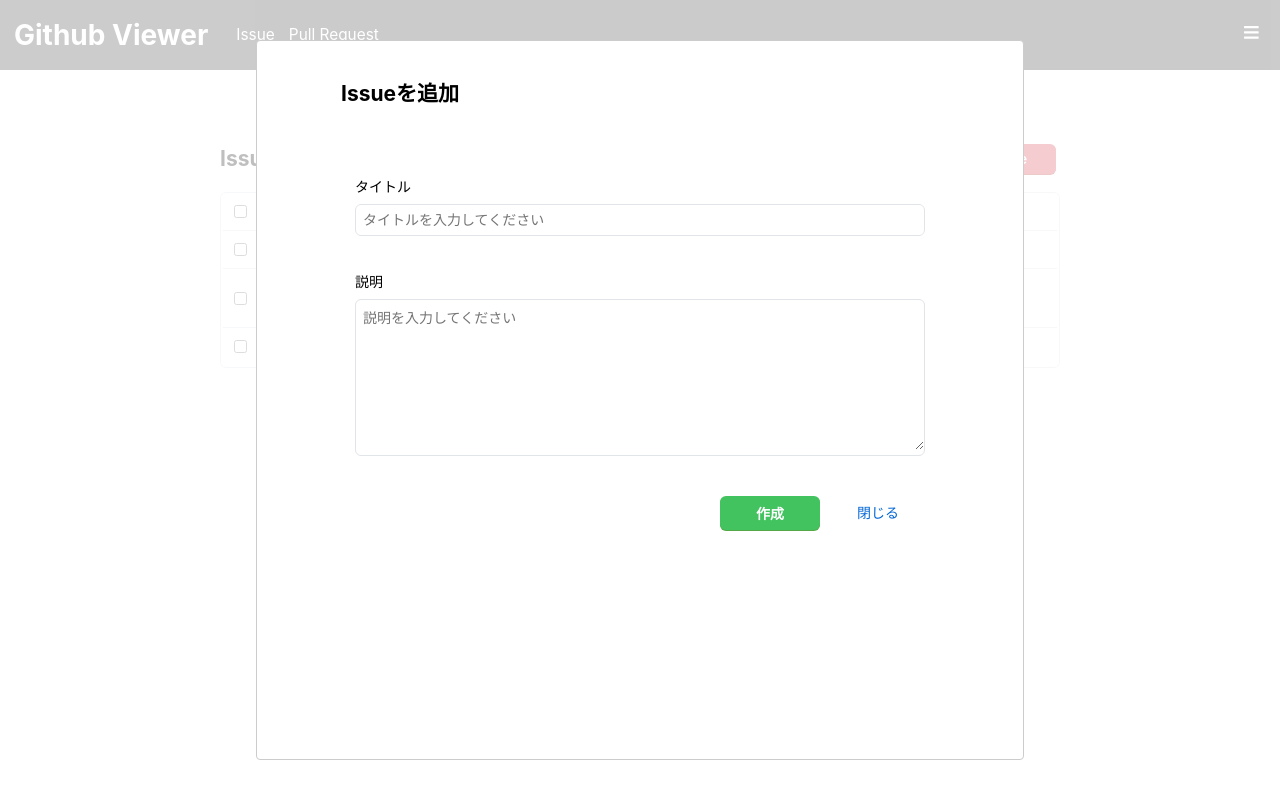
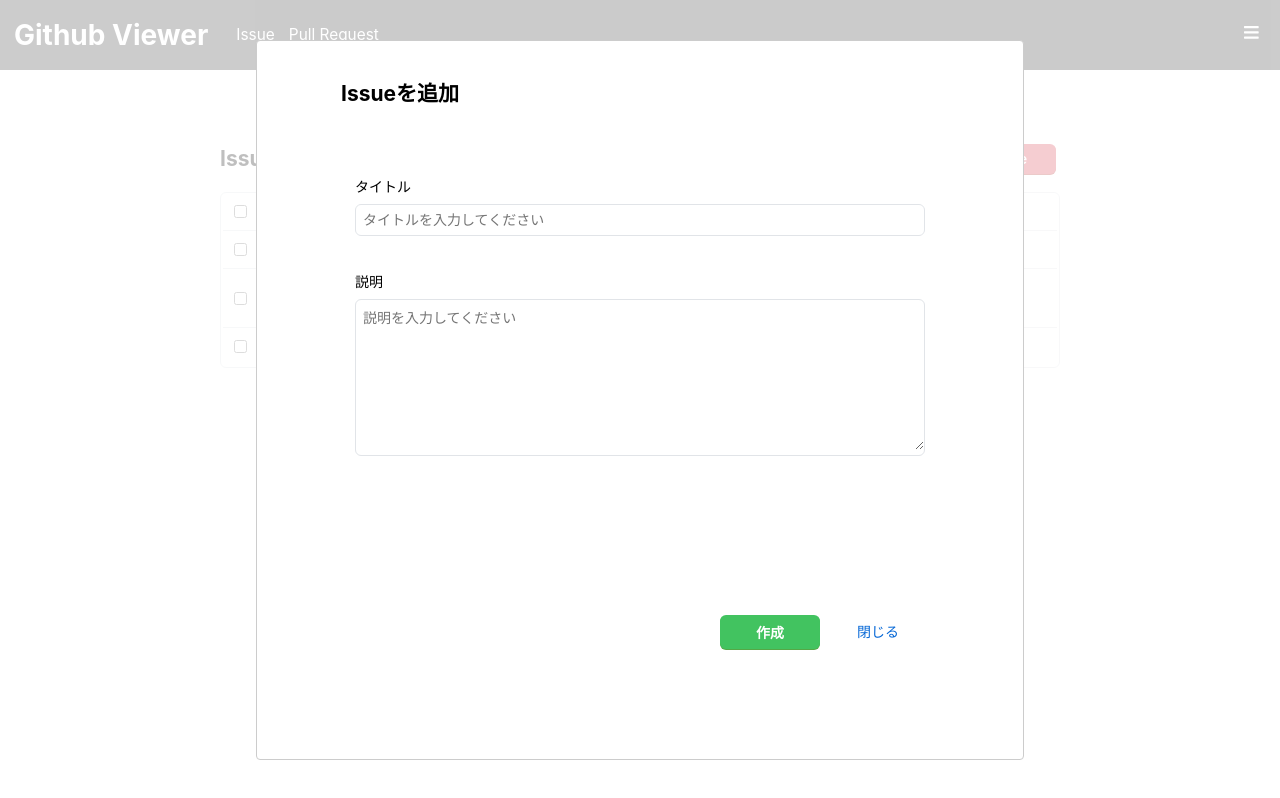
Before and after one commit to yukiyohure/redux-github-viewer, a React (Create React App) app: page /issue in a window 1280 px wide. Both pictures are taken after a click on the button "New". Built offline with nearby package versions, Linux system fonts and the light colour scheme.

Commit message:
add validation on NewIssue component

```diff
--- a/src/components/templates/NewIssue.js
+++ b/src/components/templates/NewIssue.js
@@ -4,6 +4,7 @@ import TextInput from "../atoms/TextInput";
 import TextArea from "../atoms/TextArea";
 import Button from "../atoms/Button";
 import PropTypes from "prop-types";
+import ErrorMessage from "../atoms/ErrorMessage";
 
 const Wrapper = styled.div`
   max-width: 598px;
@@ -12,6 +13,11 @@ const Wrapper = styled.div`
 
 const InputSection = styled.div`
   padding: 2rem 0 1rem;
+`;
+
+const MessageContainer = styled.section`
+  padding: 1rem;
+  min-height: 119px; /* エラー分が出てきてもボタンがしたに追いやられないよう、事前にスペースを開けておこう。*/
 `;
 
 const FieldLabel = styled.label`
@@ -42,11 +48,29 @@ const Footer = styled.div`
   }
 `;
 
+const validate = (value, errorMessage) => {
+  return value === "" ? errorMessage : "";
+};
+
 const NewIssue = ({ hideModal, addIssue }) => {
   const [issueTitle, setIssueTitle] = useState("");
   const [issueDescription, setIssueDescription] = useState("");
+  // const [titleValidationError, setTitleValidationError] = useState("");
+  // const [descriptionValidationError, setDescriptionValidationError] = useState('');
+  const [errors, setErrors] = useState({ title: "", description: "" });
 
   const _addIssue = () => {
+    const titleError = validate(issueTitle, "タイトルを入力してください");
+    const descriptionError = validate(
+      issueDescription,
+      "説明を入力してください"
+    );
+
+    if (titleError || descriptionError) {
+      setErrors({ title: titleError, description: descriptionError });
+      return;
+    }
+
     const date = new Date();
     const payload = {
       title: issueTitle,
@@ -79,6 +103,12 @@ const NewIssue = ({ hideModal, addIssue }) => {
           />
         </Field>
       </InputSection>
+      <MessageContainer>
+        {errors.title && <ErrorMessage message={errors.title}></ErrorMessage>}
+        {errors.description && (
+          <ErrorMessage message={errors.description}></ErrorMessage>
+        )}
+      </MessageContainer>
       <Footer>
         <Button
           hoverBackground="hoverPrimary"
--- a/src/variables.js
+++ b/src/variables.js
@@ -8,6 +8,7 @@ export const colors = {
   hoverPrimaryShadow: '#208437',
   danger: '#d73a49',
   dangerShadow: '#AF2D2A',
+  dangerBackground: '#F1BABF',
   hoverDanger: '#af1c2a',
   hoverDangerShadow: '#671019',
   backgroundBlack: '#333',
```
